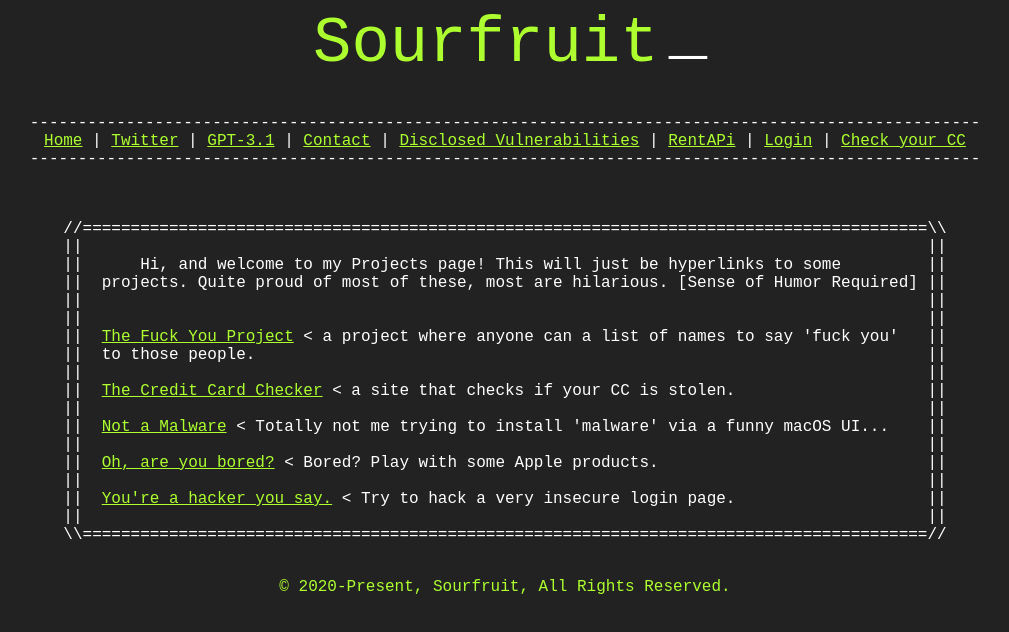
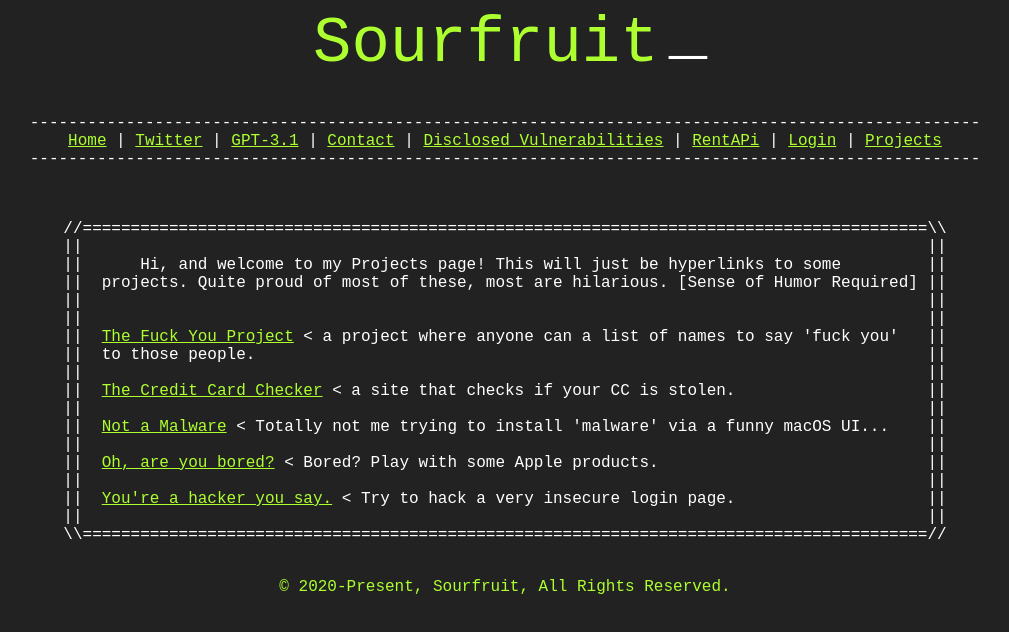
Before and after one commit to hack-everything/projects, a plain HTML site: page index.html in a window 1280 px wide. Shown: the whole page, without its empty margins (135-1144 px from the left). Drawn offline with Linux system fonts and the light colour scheme.

Commit message:
Update index.html

```diff
--- a/index.html
+++ b/index.html
@@ -91,7 +91,7 @@
 <pre>
                 <banner>
 ---------------------------------------------------------------------------------------------------
-<a href="https://def-not-hacking-the.net">Home</a> | <a href="https://twitter.com/s0urfruit">Twitter</a> | <a href="gpt.html">GPT-3.1</a> | <a href="mailto:hello@def-not-hacking-the.net?Subject=Hi%20Sourfruit!" target="_top">Contact</a> | <a href="vulns.html">Disclosed Vulnerabilities</a> | <a href="https://rent-a-pi.def-not-hacking-the.net">RentAPi</a> | <a href="https://login.def-not-hacking-the.net">Login</a> | <a href="https://cc.def-not-hacking-the.net">Check your CC</a>
+<a href="https://def-not-hacking-the.net">Home</a> | <a href="https://twitter.com/s0urfruit">Twitter</a> | <a href="gpt.html">GPT-3.1</a> | <a href="mailto:hello@def-not-hacking-the.net?Subject=Hi%20Sourfruit!" target="_top">Contact</a> | <a href="vulns.html">Disclosed Vulnerabilities</a> | <a href="https://rent-a-pi.def-not-hacking-the.net">RentAPi</a> | <a href="https://login.def-not-hacking-the.net">Login</a> | <a href="https://projects.def-not-hacking-the.net">Projects</a>
 ---------------------------------------------------------------------------------------------------
                 </banner>
             </pre>
```
